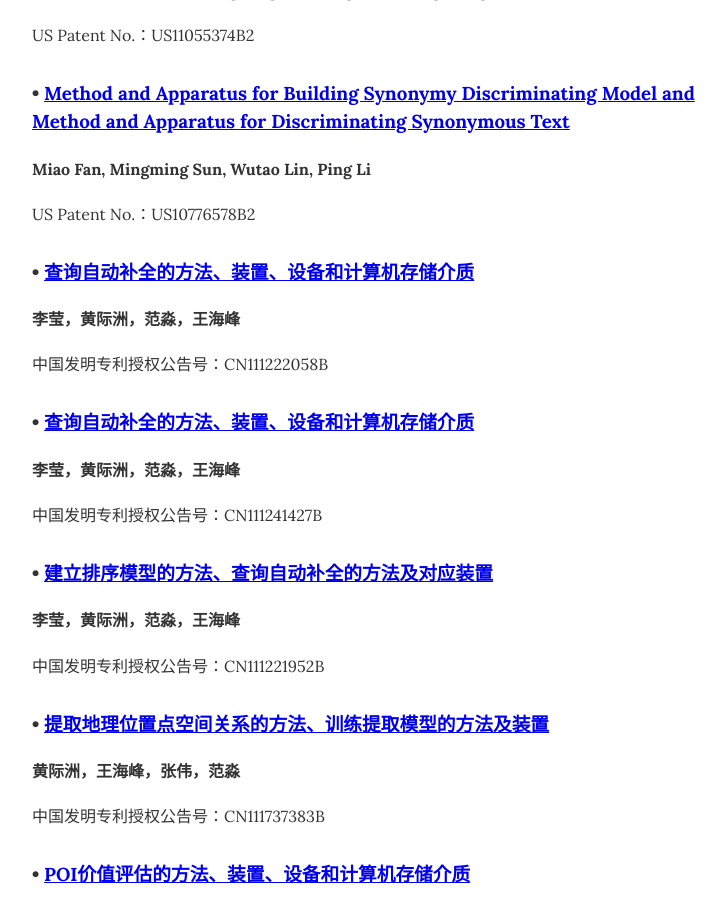
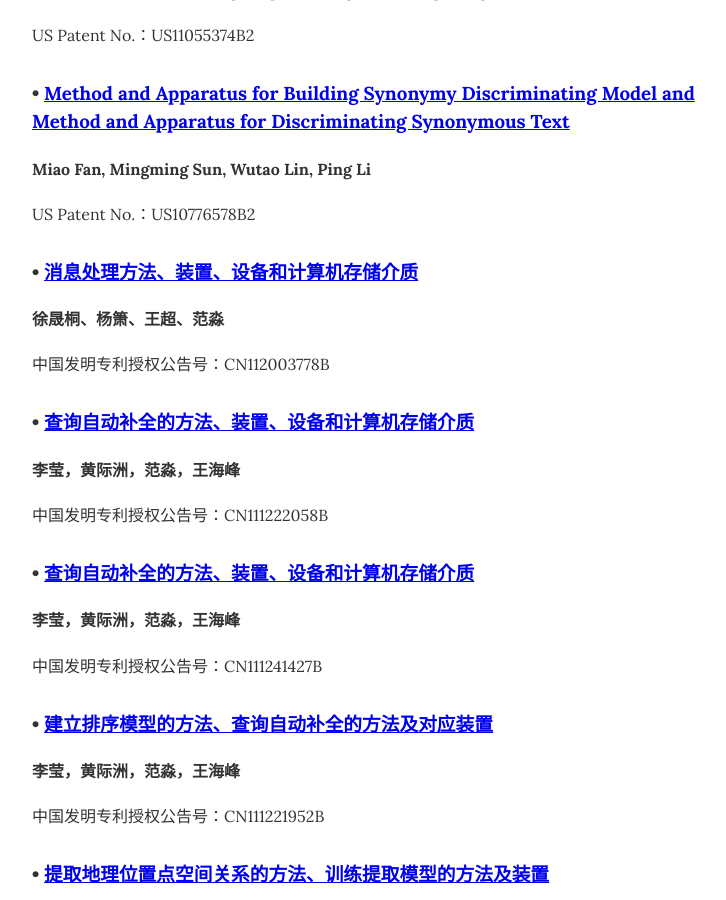
Before and after one commit to godfanmiao/homepage-zh, a Jekyll site: the page built from index.html, in a window 1280 px wide and 900 px high, scrolled down 8944 px. Shown: the whole window, without its empty margins (268-994 px from the left). Built offline with Jekyll 4.4.1, drawn with Linux system fonts in a browser that asks for light colours.

Commit message:
Update patents.yml

```diff
--- a/_data/patents.yml
+++ b/_data/patents.yml
@@ -63,6 +63,11 @@
   url: "https://patents.google.com/patent/US10776578B2/en"
   description: US Patent No.：US10776578B2
 
+- title: 消息处理方法、装置、设备和计算机存储介质
+  authors: 徐晟桐、杨箫、王超、范淼
+  url: "https://patents.google.com/patent/CN112003778B"
+  description: 中国发明专利授权公告号：CN112003778B
+
 - title: 查询自动补全的方法、装置、设备和计算机存储介质
   authors: 李莹，黄际洲，范淼，王海峰
   url: "https://patents.google.com/patent/CN111222058B/zh"
```
